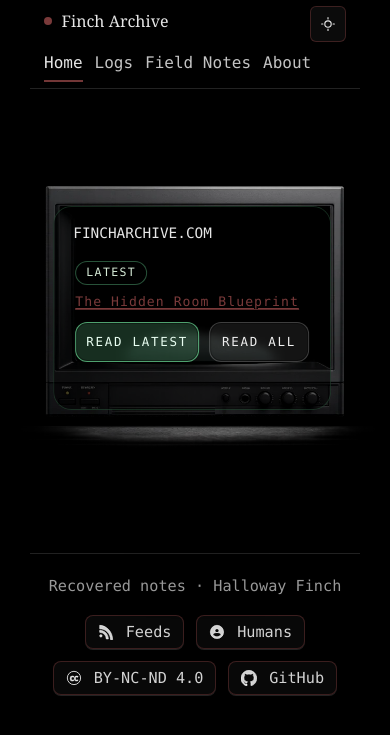
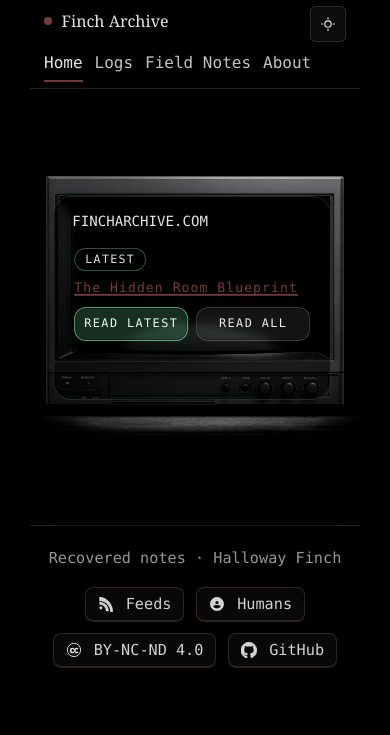
Before and after one commit to HallowayFinch/fincharchive.com, a Jekyll site: the page built from index.html, in a window 390 px wide. Shown: the top 735 px of the page. Built offline with Jekyll 4.4.1, drawn with Linux system fonts in a browser that asks for light colours.

Commit message:
Update style.css

```diff
--- a/assets/css/style.css
+++ b/assets/css/style.css
@@ -2630,7 +2630,7 @@ html, body { overflow-x: hidden; }
     width: 100vw;
     margin-left: calc(50% - 50vw);
     margin-right: calc(50% - 50vw);
-    padding: 28px 0 44px;
+    padding: 18px 0 26px;
   }
 
   /* CRT: occupy (slightly wider than) the viewport, centered */
@@ -2673,9 +2673,9 @@ html, body { overflow-x: hidden; }
 
   /* Tighten mobile content so it fits inside the glass comfortably */
   .finch-screen--home{
-    padding: 10px 10px 12px;
-    font-size: 0.90rem;
-    line-height: 1.35;
+    padding: 8px 9px 10px;
+    font-size: 0.88rem;
+    line-height: 1.32;
   }
 
   /* Header variants: show FINCHARCHIVE.COM on mobile, keep desktop header intact */
@@ -2706,18 +2706,18 @@ html, body { overflow-x: hidden; }
    .finch-homeui__mobile .finch-homeui__actions{
      display: grid;
      grid-template-columns: 1fr 1fr;
-     gap: 10px;
-     margin-top: 12px;
+     gap: 8px;
+     margin-top: 10px;
    }
 
    .finch-homeui__mobile .finch-screen__btn{
      width: auto;
-     min-height: 40px;
-     padding: 9px 10px;
-     font-size: 0.78rem;
+     min-height: 34px;
+     padding: 7px 8px;
+     font-size: 0.74rem;
      line-height: 1;
      white-space: nowrap;
-     letter-spacing: 0.14em;
+     letter-spacing: 0.12em;
    }
 
   /* Hide Transmission Lookup on the homepage (per latest decision) */
```
